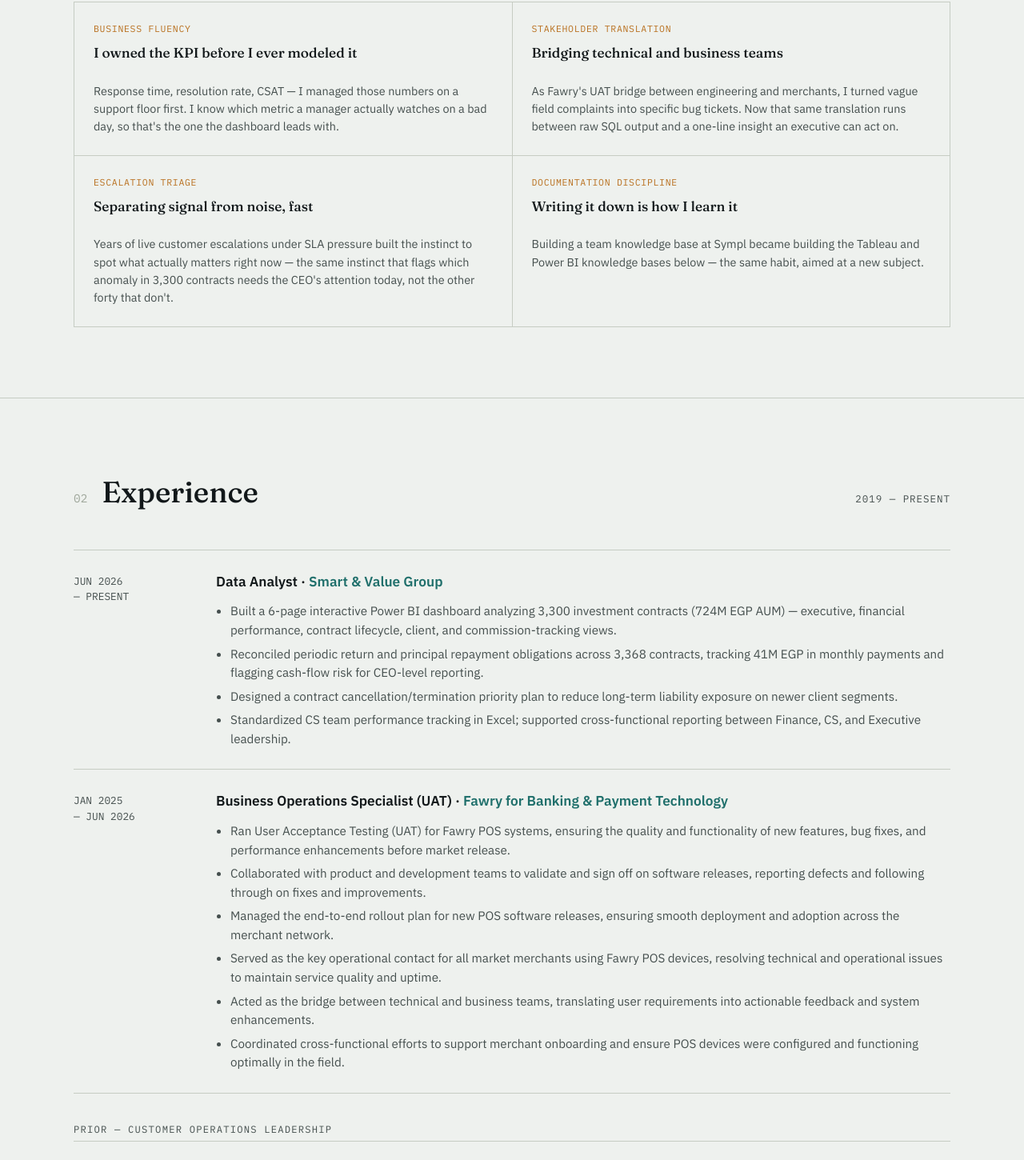
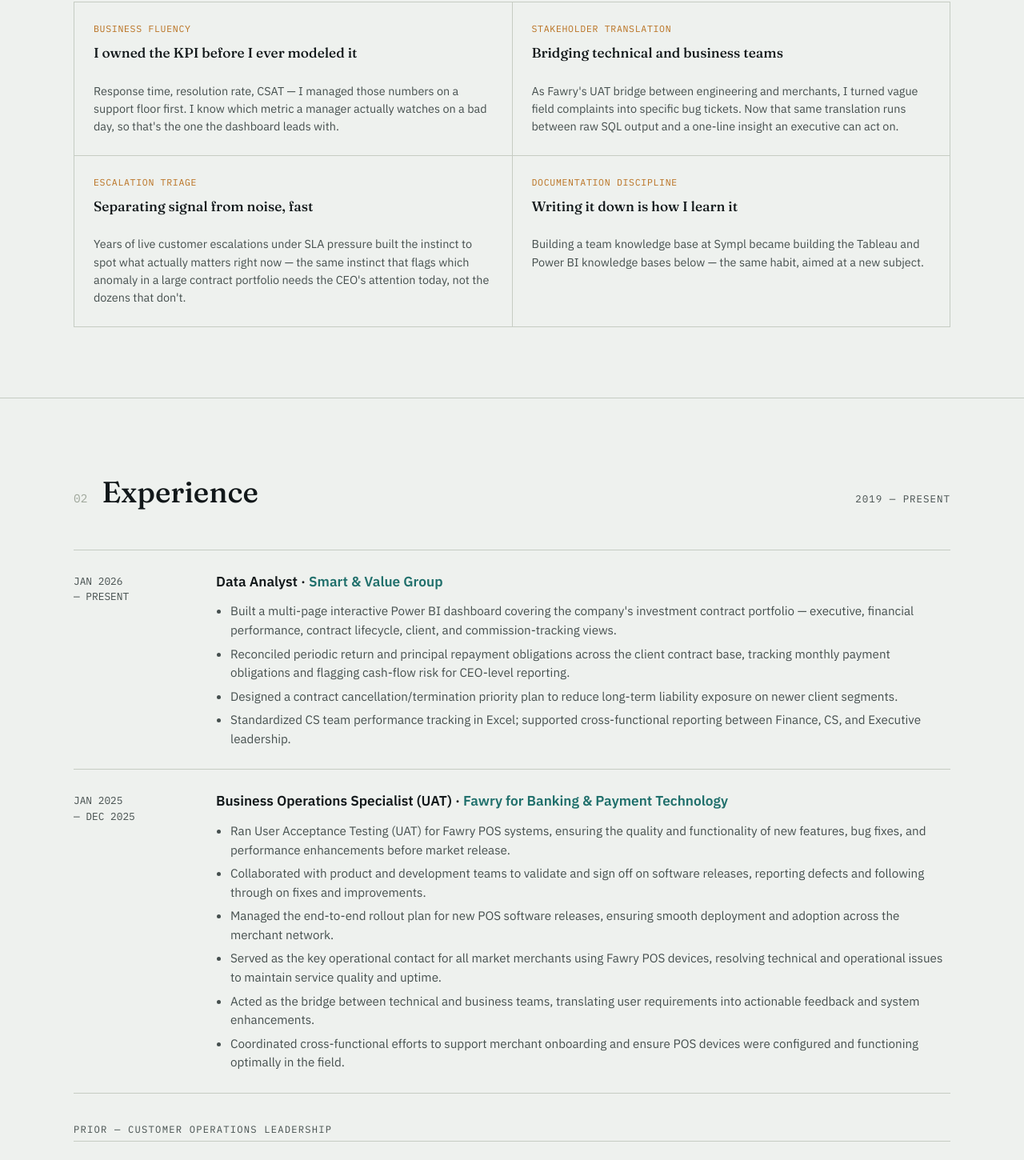
Before and after one commit to omarmoussa724/omarmoussa724.github.io, a plain HTML site: page index.html in a window 1280 px wide. Shown: the part 1574-3024 px from the top of the page at 80% size. Drawn offline with Linux system fonts and the light colour scheme.

Commit message:
Update Smart & Value / Fawry dates and de-identify contract figures
Smart & Value Group now starts Jan 2026 (Fawry ended Dec 2025). Removed
specific contract counts and EGP figures from the About section and
Experience bullets, keeping the descriptions general.

```diff
--- a/index.html
+++ b/index.html
@@ -327,7 +327,7 @@ footer{ padding:80px 0 56px; }
     <div class="about-grid">
       <div>
         <p>I studied law at Cairo University, then spent seven years on the front line of operations — answering calls at Teleperformance, running the floor at Etisal, reporting straight to the C-suite as a support supervisor at SYMPL, and finally sitting between engineering and merchants as a UAT specialist at Fawry, Egypt's largest payments network.</p>
-        <p>That path taught me what a report is actually <strong>for</strong>: someone downstream needs to make a call, fast, without re-asking the analyst three follow-up questions. So when I moved into data full-time at Smart &amp; Value Group, I brought that instinct with me — a 6-page Power BI dashboard now tracks <strong>3,300+ investment contracts and 724M EGP in AUM</strong> for the executive team, flags cash-flow risk on 41M EGP in monthly obligations, and feeds the CS and Finance teams the same numbers so nobody argues about whose spreadsheet is right.</p>
+        <p>That path taught me what a report is actually <strong>for</strong>: someone downstream needs to make a call, fast, without re-asking the analyst three follow-up questions. So when I moved into data full-time at Smart &amp; Value Group, I brought that instinct with me — a multi-page Power BI dashboard now tracks <strong>the company’s full investment contract portfolio</strong> for the executive team, flags cash-flow risk on outstanding monthly obligations, and feeds the CS and Finance teams the same numbers so nobody argues about whose spreadsheet is right.</p>
         <p>Outside client work, I write structured knowledge bases on Tableau and Power BI — partly to teach, mostly because writing the steps down is how I actually learn them.</p>
       </div>
       <div>
@@ -358,7 +358,7 @@ footer{ padding:80px 0 56px; }
         <div class="soft-card">
           <div class="k">Escalation triage</div>
           <h4>Separating signal from noise, fast</h4>
-          <p>Years of live customer escalations under SLA pressure built the instinct to spot what actually matters right now — the same instinct that flags which anomaly in 3,300 contracts needs the CEO's attention today, not the other forty that don't.</p>
+          <p>Years of live customer escalations under SLA pressure built the instinct to spot what actually matters right now — the same instinct that flags which anomaly in a large contract portfolio needs the CEO's attention today, not the dozens that don't.</p>
         </div>
         <div class="soft-card">
           <div class="k">Documentation discipline</div>
@@ -375,13 +375,13 @@ footer{ padding:80px 0 56px; }
     <div class="section-head"><span class="section-num">02</span><h2>Experience</h2><span class="section-tag">2019 — Present</span></div>
     <div class="log">
       <div class="log-entry">
-        <div class="log-date mono">JUN 2026<br>— PRESENT</div>
+        <div class="log-date mono">JAN 2026<br>— PRESENT</div>
         <div>
           <div class="log-role">Data Analyst · <span class="log-co">Smart &amp; Value Group</span></div>
           <div class="log-body">
             <ul>
-              <li>Built a 6-page interactive Power BI dashboard analyzing 3,300 investment contracts (724M EGP AUM) — executive, financial performance, contract lifecycle, client, and commission-tracking views.</li>
-              <li>Reconciled periodic return and principal repayment obligations across 3,368 contracts, tracking 41M EGP in monthly payments and flagging cash-flow risk for CEO-level reporting.</li>
+              <li>Built a multi-page interactive Power BI dashboard covering the company's investment contract portfolio — executive, financial performance, contract lifecycle, client, and commission-tracking views.</li>
+              <li>Reconciled periodic return and principal repayment obligations across the client contract base, tracking monthly payment obligations and flagging cash-flow risk for CEO-level reporting.</li>
               <li>Designed a contract cancellation/termination priority plan to reduce long-term liability exposure on newer client segments.</li>
               <li>Standardized CS team performance tracking in Excel; supported cross-functional reporting between Finance, CS, and Executive leadership.</li>
             </ul>
@@ -389,7 +389,7 @@ footer{ padding:80px 0 56px; }
         </div>
       </div>
       <div class="log-entry">
-        <div class="log-date mono">JAN 2025<br>— JUN 2026</div>
+        <div class="log-date mono">JAN 2025<br>— DEC 2025</div>
         <div>
           <div class="log-role">Business Operations Specialist (UAT) · <span class="log-co">Fawry for Banking &amp; Payment Technology</span></div>
           <div class="log-body">
```
